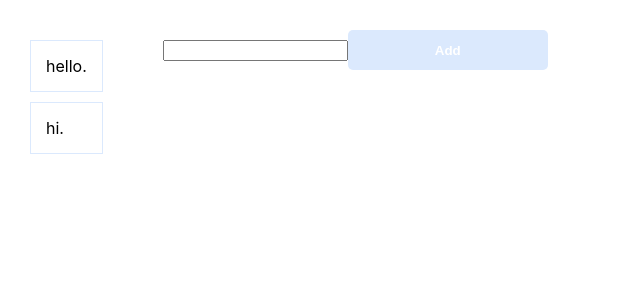
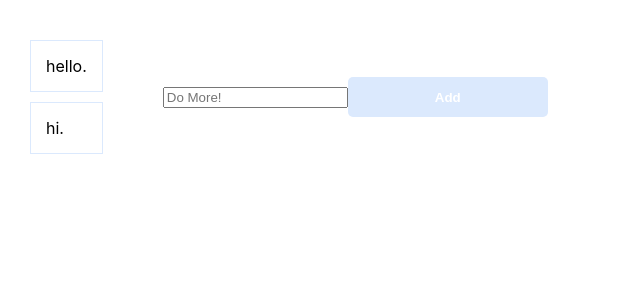
Before and after one commit to adrn1216/react-test-2, a React (Create React App) app: page / in a window 1280 px wide. Shown: the top 300 px of the page, without its empty margins (0-640 px from the left). Built offline with nearby package versions, Linux system fonts and the light colour scheme.

Commit message:
separate NewTodo component

```diff
--- /dev/null
+++ b/src/components/NewTodo.jsx
@@ -0,0 +1,33 @@
+import React, { useState } from "react";
+import Button from "./Button";
+import { StyledNewTodo } from "./style";
+
+const NewTodo = ({ addTodo }) => {
+  const [todo, setTodo] = useState("");
+
+  const handleTodoChange = (e) => {
+    let text = e.target.value;
+    setTodo(text);
+  };
+
+  const handleAddTodo = (todo) => {
+    addTodo(todo);
+    setTodo("");
+  };
+
+  return (
+    <StyledNewTodo>
+      <input
+        type="text"
+        value={todo}
+        placeholder="Do More!"
+        onChange={(e) => handleTodoChange(e)}
+      />
+      <Button onClick={() => handleAddTodo(todo)} disabled={!todo}>
+        add
+      </Button>
+    </StyledNewTodo>
+  );
+};
+
+export default NewTodo;
--- a/src/components/style.js
+++ b/src/components/style.js
@@ -41,3 +41,10 @@ export const StyledButton = styled.button`
     background-color: ${(props) => (props.disabled ? "#dbe9fd" : "#0243eb")};
   }
 `;
+
+export const StyledNewTodo = styled.div`
+  display: flex;
+  padding: 15px;
+  margin: 10px 0;
+  align-items: center;
+`;
--- a/src/pages/TaskList.jsx
+++ b/src/pages/TaskList.jsx
@@ -1,7 +1,7 @@
 import React from "react";
 import { useState } from "react";
+import NewTodo from "../components/NewTodo";
 import TodoList from "../components/TodoList";
-import Button from "../components/Button";
 import { StyledPage } from "./style";
 
 const TaskList = () => {
@@ -15,7 +15,6 @@ const TaskList = () => {
       done: false,
     },
   ]);
-  const [todo, setTodo] = useState("");
 
   const onItemClick = (index) => {
     let tempTasks = [...tasks];
@@ -34,16 +33,7 @@ const TaskList = () => {
   return (
     <StyledPage>
       <TodoList items={tasks} onItemClick={onItemClick} />
-      <div>
-        <input
-          type="text"
-          value={todo}
-          onChange={(e) => setTodo(e.target.value)}
-        />
-        <Button onClick={() => addTodo(todo)} disabled={!todo}>
-          add
-        </Button>
-      </div>
+      <NewTodo addTodo={addTodo} />
     </StyledPage>
   );
 };
```
